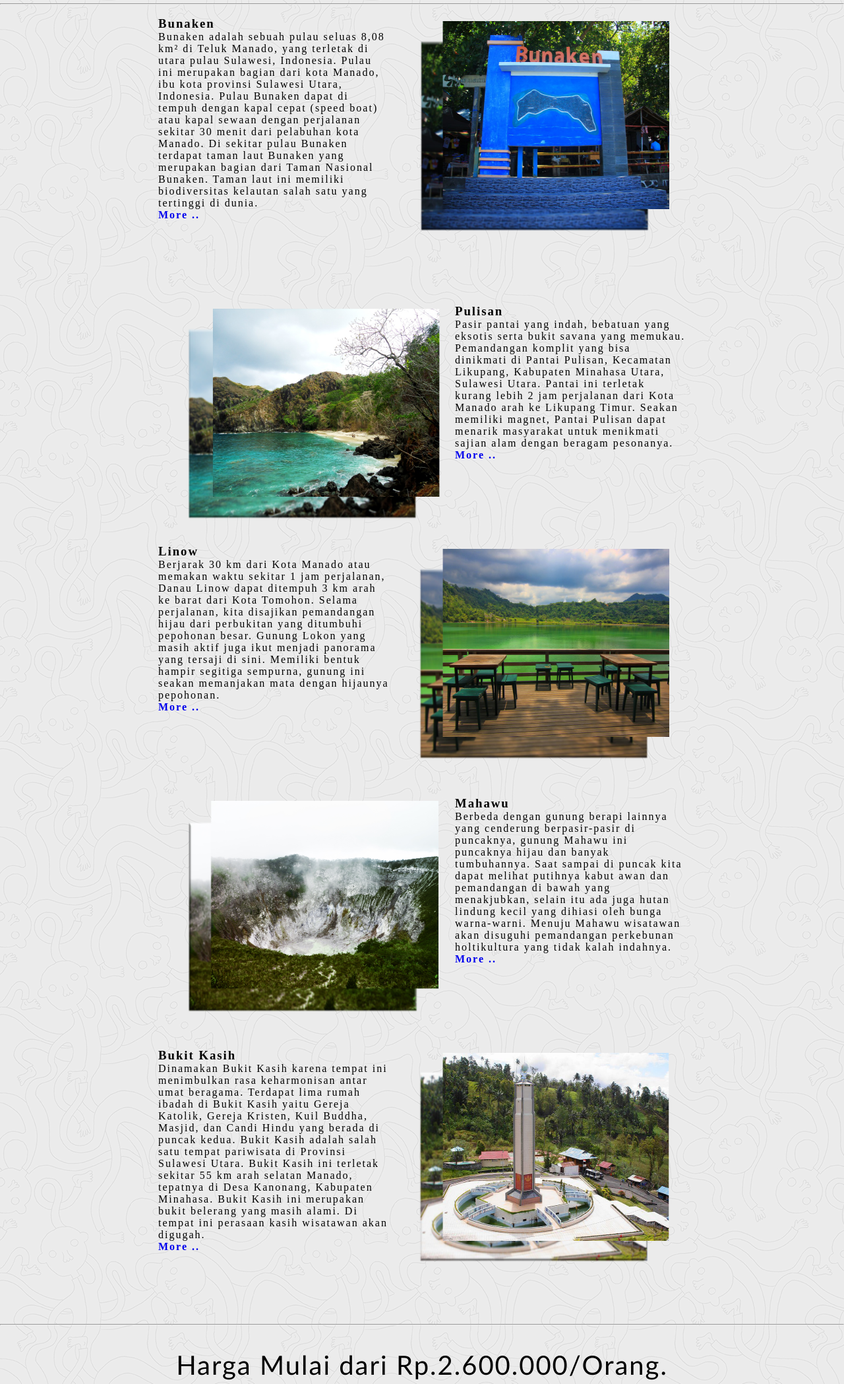
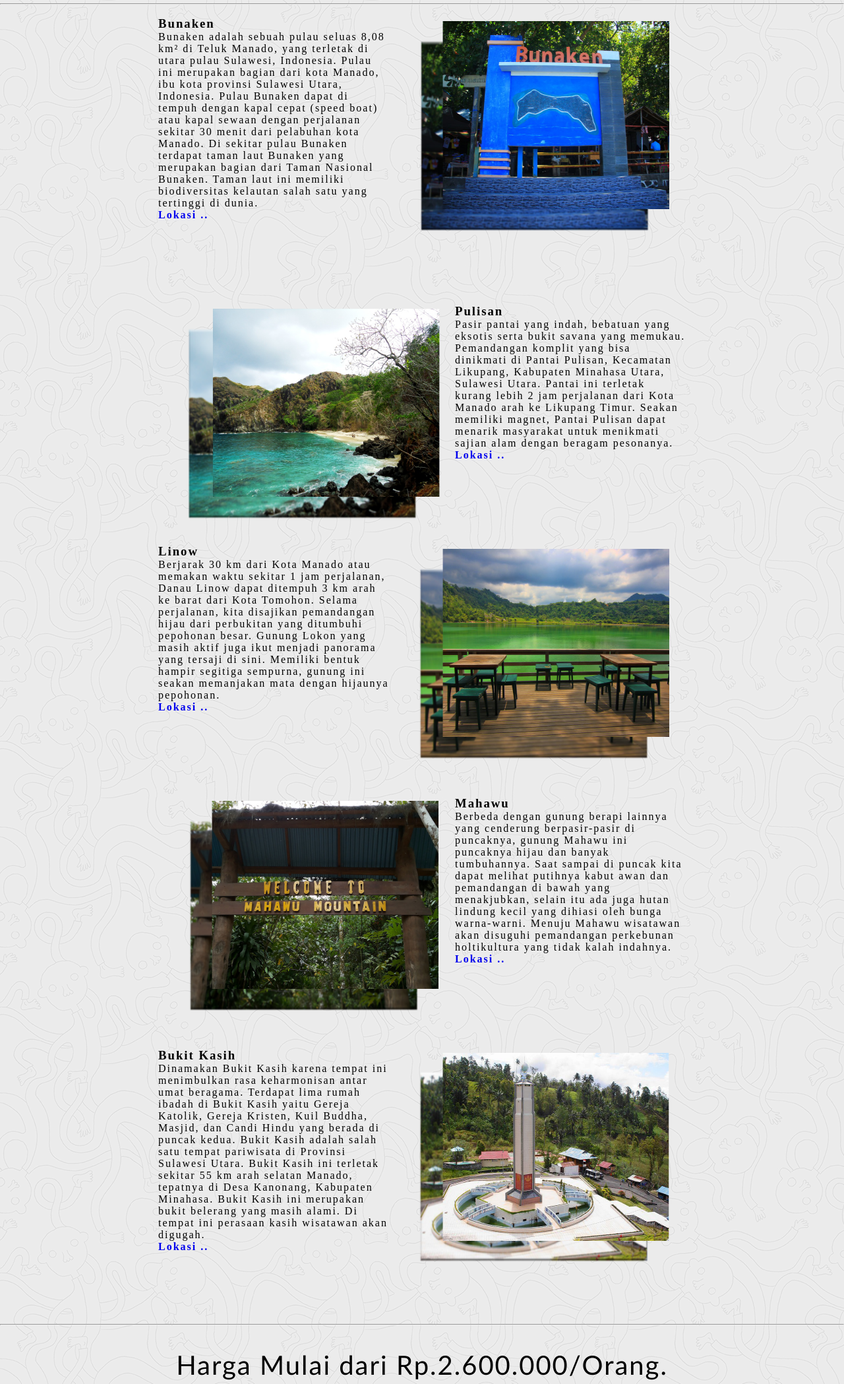
Before and after one commit to juanwdp/final_project_kelompok3, a plain HTML site: page index.html in a window 1280 px wide. Shown: the part 402-2500 px from the top of the page at 66% size. Drawn offline with Linux system fonts and the light colour scheme.

Commit message:
dase lengkap

```diff
--- a/index.html
+++ b/index.html
@@ -16,7 +16,7 @@
 		<br>
 			<h3>Bunaken</h3>
 			<p>Bunaken adalah sebuah pulau seluas 8,08 km² di Teluk Manado, yang terletak di utara pulau Sulawesi, Indonesia. Pulau ini merupakan bagian dari kota Manado, ibu kota provinsi Sulawesi Utara, Indonesia. Pulau Bunaken dapat di tempuh dengan kapal cepat (speed boat) atau kapal sewaan dengan perjalanan sekitar 30 menit dari pelabuhan kota Manado. Di sekitar pulau Bunaken terdapat taman laut Bunaken yang merupakan bagian dari Taman Nasional Bunaken. Taman laut ini memiliki biodiversitas kelautan salah satu yang tertinggi di dunia.</p>
-			<a href="bunaken.html" style="text-decoration: none"><strong>More ..</strong></a>
+			<a href="bunaken.html" style="text-decoration: none"><strong>Lokasi ..</strong></a>
 	</div>
 	<br>
 	<br>
@@ -29,7 +29,7 @@
 		<br>
 			<h3>Pulisan</h3>
 			<p>Pasir pantai yang indah, bebatuan yang eksotis serta bukit savana yang memukau. Pemandangan komplit yang bisa dinikmati di Pantai Pulisan, Kecamatan Likupang, Kabupaten Minahasa Utara, Sulawesi Utara. Pantai ini terletak kurang lebih 2 jam perjalanan dari Kota Manado arah ke Likupang Timur. Seakan memiliki magnet, Pantai Pulisan dapat menarik masyarakat untuk menikmati sajian alam dengan beragam pesonanya.</p>
-			<a href="pulisan.html" style="text-decoration: none"><strong>More ..</strong></a>
+			<a href="pulisan.html" style="text-decoration: none"><strong>Lokasi ..</strong></a>
 	</div>
 	<br>
 	<br>
@@ -42,7 +42,7 @@
 		<br>
 			<h3>Linow</h3>
 			<p>Berjarak 30 km dari Kota Manado atau memakan waktu sekitar 1 jam perjalanan, Danau Linow dapat ditempuh 3 km arah ke barat dari Kota Tomohon. Selama perjalanan, kita disajikan pemandangan hijau dari perbukitan yang ditumbuhi pepohonan besar. Gunung Lokon yang masih aktif juga ikut menjadi panorama yang tersaji di sini. Memiliki bentuk hampir segitiga sempurna, gunung ini seakan memanjakan mata dengan hijaunya pepohonan.</p>
-			<a href="linow.html" style="text-decoration: none"><strong>More ..</strong></a>
+			<a href="linow.html" style="text-decoration: none"><strong>Lokasi ..</strong></a>
 	</div>
 	<br>
 	<br>
@@ -51,11 +51,11 @@
 	<br>
 	<br>
 	<div id="gambar4">
-		<img src="img/mahawu_1.png" width="450px" height="350px" align="left">
+		<img src="img/mahawu.png" width="450px" height="350px" align="left">
 		<br>
 			<h3>Mahawu</h3>
 			<p>Berbeda dengan gunung berapi lainnya yang cenderung berpasir-pasir di puncaknya, gunung Mahawu ini puncaknya hijau dan banyak tumbuhannya. Saat sampai di puncak kita dapat melihat putihnya kabut awan dan pemandangan di bawah yang menakjubkan, selain itu ada juga hutan lindung kecil yang dihiasi oleh bunga warna-warni. Menuju Mahawu wisatawan akan disuguhi pemandangan perkebunan holtikultura yang tidak kalah indahnya.</p>
-			<a href="mahawu.html" style="text-decoration: none"><strong>More ..</strong></a>
+			<a href="mahawu.html" style="text-decoration: none"><strong>Lokasi ..</strong></a>
 	</div>
 	<br>
 	<br>
@@ -68,7 +68,7 @@
 		<br>
 			<h3>Bukit Kasih</h3>
 			<p>Dinamakan Bukit Kasih karena tempat ini menimbulkan rasa keharmonisan antar umat beragama. Terdapat lima rumah ibadah di Bukit Kasih yaitu Gereja Katolik, Gereja Kristen, Kuil Buddha, Masjid, dan Candi Hindu yang berada di puncak kedua. Bukit Kasih adalah salah satu tempat pariwisata di Provinsi Sulawesi Utara. Bukit Kasih ini terletak sekitar 55 km arah selatan Manado, tepatnya di Desa Kanonang, Kabupaten Minahasa. Bukit Kasih ini merupakan bukit belerang yang masih alami. Di tempat ini perasaan kasih wisatawan akan digugah.</p>
-			<a href="bukitkasih.html" style="text-decoration: none"><strong>More ..</strong></a>
+			<a href="bukitkasih.html" style="text-decoration: none"><strong>Lokasi ..</strong></a>
 	</div>
 	<br>
 	<br>
```
Also changed, not shown: bukitkasih.html (+2 -3 lines), bunaken.html (+0 -1 lines), linow.html (+11 -2 lines), mahawu.html (+8 -4 lines).
